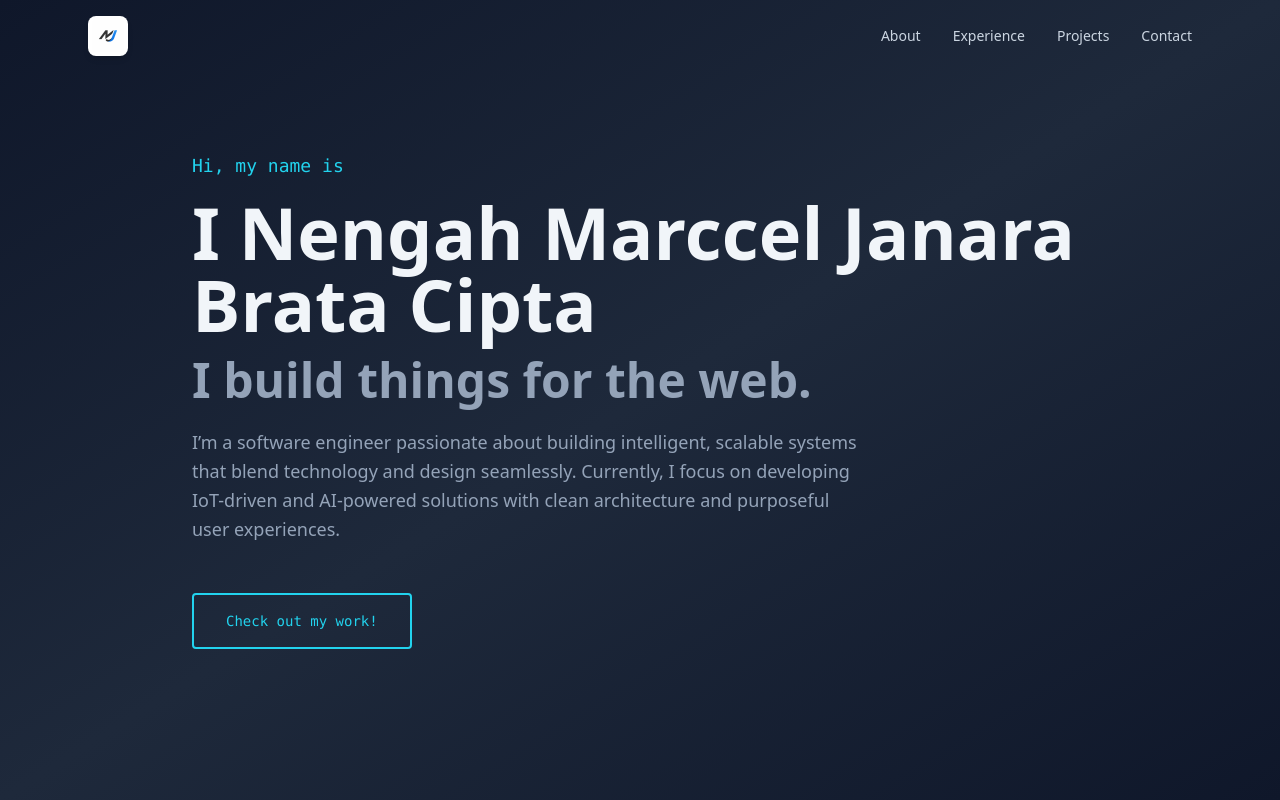
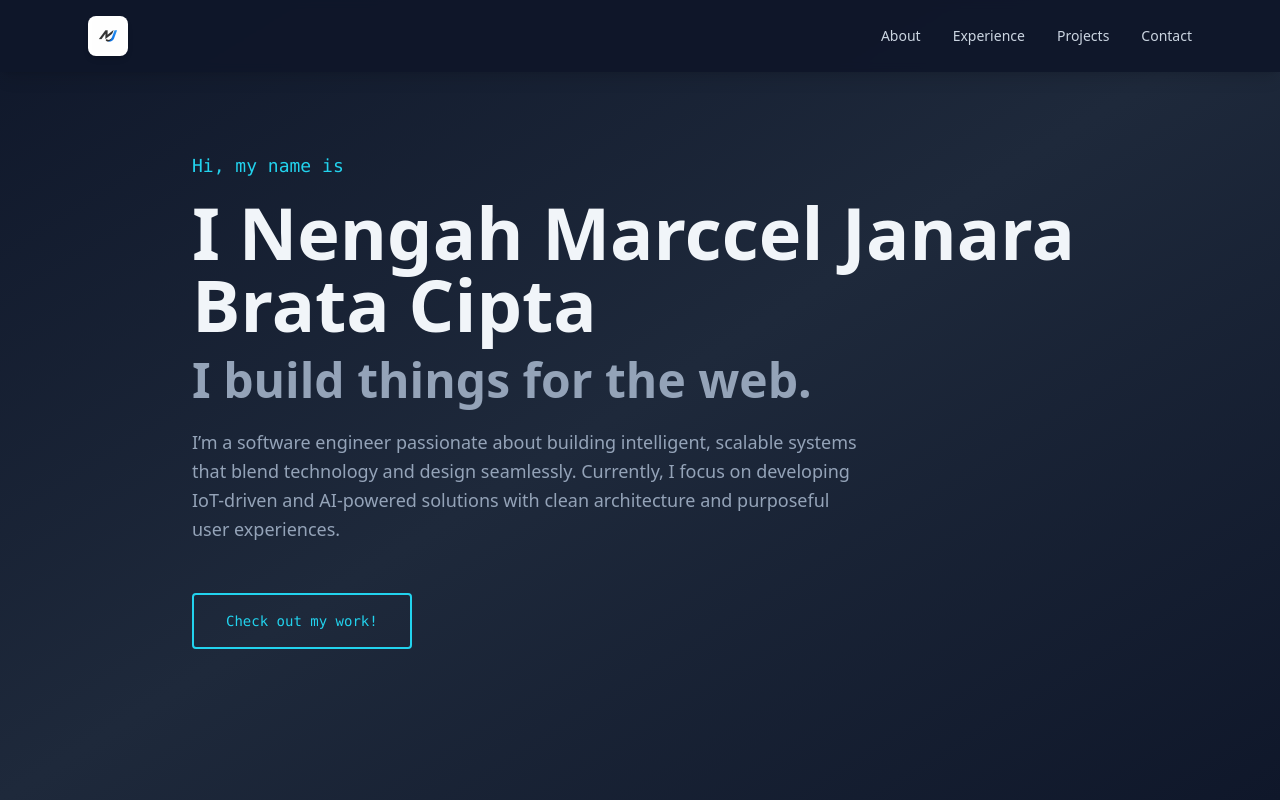
Before and after one commit to marcceljanara/portfolio, a React (Create React App) app: page / in a window 1280 px wide. Shown: the top 800 px of the page. Built offline with nearby package versions, Linux system fonts and the light colour scheme.

Commit message:
Fix header scroll effect and improve background styling for better visibility

```diff
--- a/src/components/Header.jsx
+++ b/src/components/Header.jsx
@@ -8,12 +8,15 @@ const Header = () => {
     const handleScroll = () => {
       setScrolled(window.scrollY > 50);
     };
+    handleScroll();
     window.addEventListener('scroll', handleScroll);
     return () => window.removeEventListener('scroll', handleScroll);
   }, []);
 
   return (
-    <header className={`fixed top-0 left-0 right-0 z-50 transition-all duration-300 ${scrolled ? 'bg-slate-900/95 backdrop-blur-sm shadow-lg' : 'bg-transparent'
+    <header className={`fixed top-0 left-0 right-0 z-50 transition-all duration-300 ${scrolled
+      ? 'bg-slate-900/95 backdrop-blur-sm shadow-lg'
+      : 'bg-slate-900/95 backdrop-blur-sm shadow-lg sm:bg-transparent sm:backdrop-blur-none sm:shadow-none'
       }`}>
       <nav className="max-w-6xl mx-auto px-4 py-3 flex flex-col gap-3 items-center sm:px-6 sm:py-4 sm:flex-row sm:justify-between">
         <a href="#home" className="inline-block shrink-0 transition-transform hover:scale-105">
```
